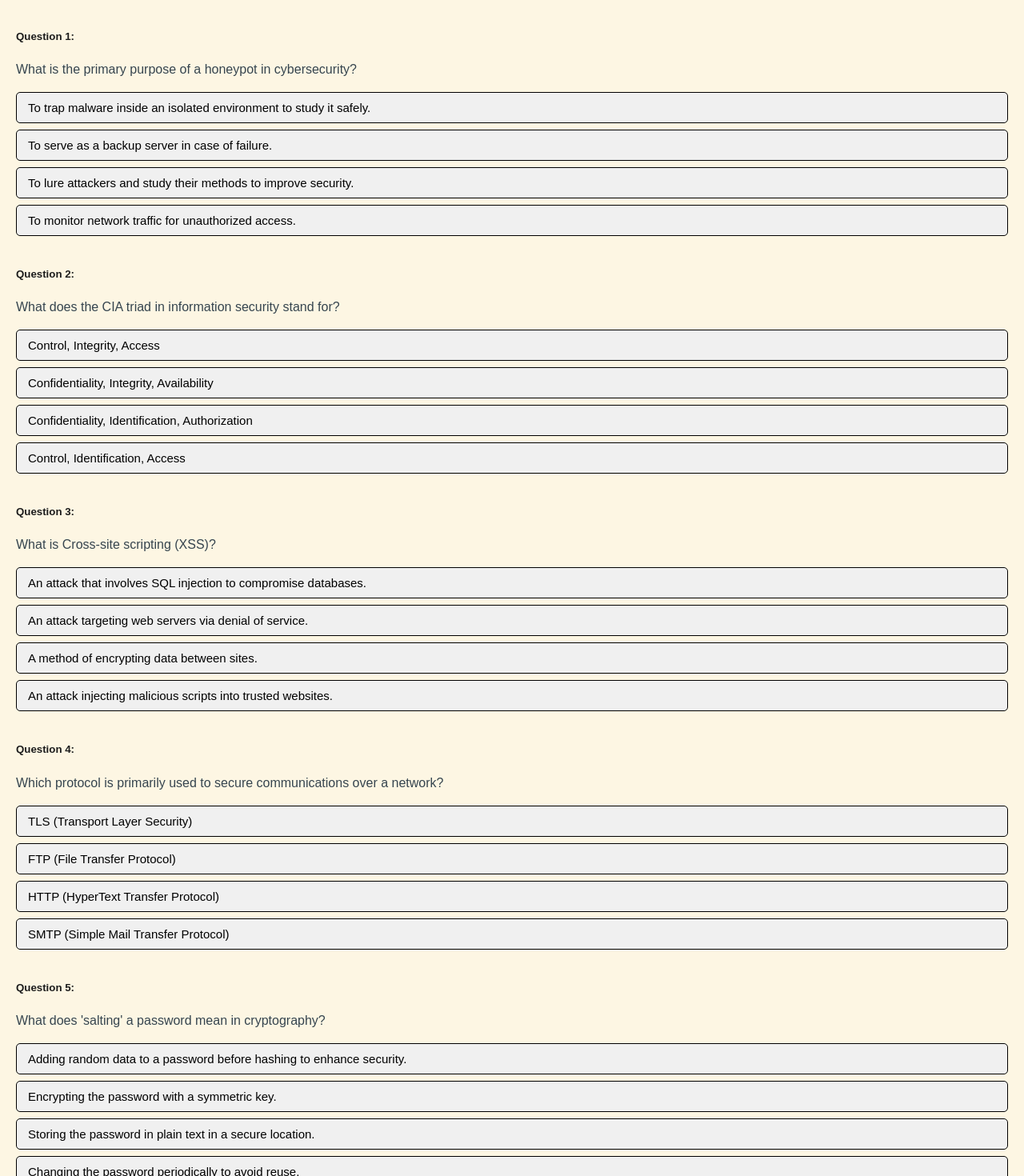
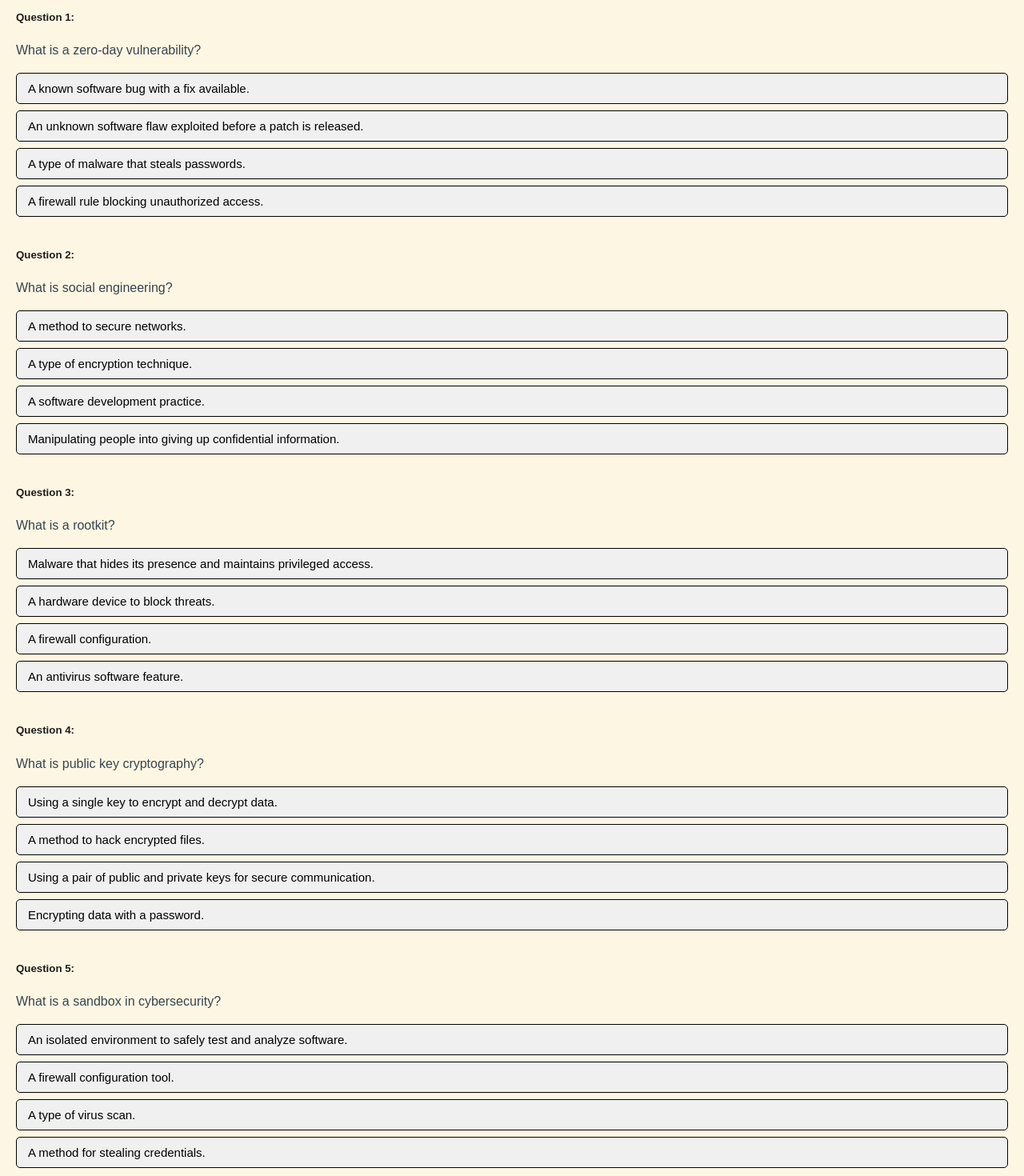
Before and after one commit to John-PaulSwaine/New-Quiz, a React (Vite) app: page /hard-cyber-security in a window 1280 px wide. Shown: the part 460-1930 px from the top of the page at 80% size. Built offline with nearby package versions, Linux system fonts and the light colour scheme.

Commit message:
fixed timer as it continued to count down when all questions on page had been answered. This bug has now successfully been repaired and is functioning as intended.

```diff
--- a/src/pages/hardCyberSecurity.jsx
+++ b/src/pages/hardCyberSecurity.jsx
@@ -10,23 +10,25 @@ const HardCyberSecurity = () => {
   const [timeExpired, setTimeExpired] = useState(false);
 
   const correctAnswers = {
-    q1: 'q1_a3',
-    q2: 'q2_a2',
-    q3: 'q3_a4',
-    q4: 'q4_a1',
+    q1: 'q1_a2',
+    q2: 'q2_a4',
+    q3: 'q3_a1',
+    q4: 'q4_a3',
     q5: 'q5_a1',
   };
 
   const explanations = {
-    q1: "The primary purpose of a honeypot is to lure attackers and study their tactics to improve security measures.",
-    q2: "The CIA triad stands for Confidentiality, Integrity, and Availability — the foundational principles of information security.",
-    q3: "Cross-site scripting (XSS) attacks inject malicious scripts into trusted websites to compromise user data.",
-    q4: "TLS (Transport Layer Security) is the cryptographic protocol that provides secure communications over a network.",
-    q5: "Salting a password adds random data to the password before hashing to defend against rainbow table attacks.",
+    q1: "Zero-day vulnerabilities are unknown flaws in software that attackers exploit before the vendor can patch them.",
+    q2: "Social engineering manipulates people into divulging confidential information or performing actions.",
+    q3: "A rootkit is a malicious software designed to hide the presence of malware and maintain privileged access.",
+    q4: "Public key cryptography uses pairs of keys — public and private — to securely encrypt and decrypt data.",
+    q5: "A sandbox isolates code execution to safely analyze or test software without risking the main system.",
   };
 
   useEffect(() => {
-    if (timeLeft <= 0) {
+    const allAnswered = ['q1', 'q2', 'q3', 'q4', 'q5'].every(q => answeredQuestions[q]);
+
+    if (timeLeft <= 0 || allAnswered) {
       setTimeExpired(true);
       setDisabled({ q1: true, q2: true, q3: true, q4: true, q5: true });
       return;
@@ -37,7 +39,7 @@ const HardCyberSecurity = () => {
     }, 1000);
 
     return () => clearInterval(timerId);
-  }, [timeLeft]);
+  }, [timeLeft, answeredQuestions]);
 
   const handleCorrectClick = (key) => {
     if (timeExpired) return;
@@ -72,64 +74,64 @@ const HardCyberSecurity = () => {
   return (
     <div>
       <h1>Hard Cybersecurity Quiz</h1>
+      <h5>Rules:</h5>
+      <p>You will be asked five questions.</p>
+      <p>You will be given up to four potential answers, with only one being correct.</p>
+      <p>You only get one chance to answer.</p>
+      <br />
       <div>
-        <h5>Rules:</h5>
-        <p>You will be asked five challenging questions.</p>
-        <p>Each has four potential answers; only one is correct.</p>
-        <p>You have one attempt per question.</p>
+        <strong>Time left: {timeLeft} second{timeLeft !== 1 ? 's' : ''}</strong>
       </div>
-      <br />
-      <div><strong>Time left: {timeLeft} second{timeLeft !== 1 ? 's' : ''}</strong></div>
       {timeExpired && <p style={{ color: 'red', fontWeight: 'bold' }}>Time's up! You can no longer answer questions.</p>}
       <br />
 
       <div>
         <h5>Question 1:</h5>
-        <p>What is the primary purpose of a honeypot in cybersecurity?</p>
-        <button className={`answer-button ${getButtonClass('q1', 'q1_a1')}`} onClick={() => handleIncorrectClick('q1_a1')} disabled={disabled.q1 || timeExpired}>To trap malware inside an isolated environment to study it safely.</button>
-        <button className={`answer-button ${getButtonClass('q1', 'q1_a2')}`} onClick={() => handleIncorrectClick('q1_a2')} disabled={disabled.q1 || timeExpired}>To serve as a backup server in case of failure.</button>
-        <button className={`answer-button ${getButtonClass('q1', 'q1_a3')}`} onClick={() => handleCorrectClick('q1_a3')} disabled={disabled.q1 || timeExpired}>To lure attackers and study their methods to improve security.</button>
-        <button className={`answer-button ${getButtonClass('q1', 'q1_a4')}`} onClick={() => handleIncorrectClick('q1_a4')} disabled={disabled.q1 || timeExpired}>To monitor network traffic for unauthorized access.</button>
+        <p>What is a zero-day vulnerability?</p>
+        <button className={`answer-button ${getButtonClass('q1', 'q1_a1')}`} onClick={() => handleIncorrectClick('q1_a1')} disabled={disabled.q1 || timeExpired}>A known software bug with a fix available.</button>
+        <button className={`answer-button ${getButtonClass('q1', 'q1_a2')}`} onClick={() => handleCorrectClick('q1_a2')} disabled={disabled.q1 || timeExpired}>An unknown software flaw exploited before a patch is released.</button>
+        <button className={`answer-button ${getButtonClass('q1', 'q1_a3')}`} onClick={() => handleIncorrectClick('q1_a3')} disabled={disabled.q1 || timeExpired}>A type of malware that steals passwords.</button>
+        <button className={`answer-button ${getButtonClass('q1', 'q1_a4')}`} onClick={() => handleIncorrectClick('q1_a4')} disabled={disabled.q1 || timeExpired}>A firewall rule blocking unauthorized access.</button>
         {renderExplanation('q1')}
       </div>
 
       <div>
         <h5>Question 2:</h5>
-        <p>What does the CIA triad in information security stand for?</p>
-        <button className={`answer-button ${getButtonClass('q2', 'q2_a1')}`} onClick={() => handleIncorrectClick('q2_a1')} disabled={disabled.q2 || timeExpired}>Control, Integrity, Access</button>
-        <button className={`answer-button ${getButtonClass('q2', 'q2_a2')}`} onClick={() => handleCorrectClick('q2_a2')} disabled={disabled.q2 || timeExpired}>Confidentiality, Integrity, Availability</button>
-        <button className={`answer-button ${getButtonClass('q2', 'q2_a3')}`} onClick={() => handleIncorrectClick('q2_a3')} disabled={disabled.q2 || timeExpired}>Confidentiality, Identification, Authorization</button>
-        <button className={`answer-button ${getButtonClass('q2', 'q2_a4')}`} onClick={() => handleIncorrectClick('q2_a4')} disabled={disabled.q2 || timeExpired}>Control, Identification, Access</button>
+        <p>What is social engineering?</p>
+        <button className={`answer-button ${getButtonClass('q2', 'q2_a1')}`} onClick={() => handleIncorrectClick('q2_a1')} disabled={disabled.q2 || timeExpired}>A method to secure networks.</button>
+        <button className={`answer-button ${getButtonClass('q2', 'q2_a2')}`} onClick={() => handleIncorrectClick('q2_a2')} disabled={disabled.q2 || timeExpired}>A type of encryption technique.</button>
+        <button className={`answer-button ${getButtonClass('q2', 'q2_a3')}`} onClick={() => handleIncorrectClick('q2_a3')} disabled={disabled.q2 || timeExpired}>A software development practice.</button>
+        <button className={`answer-button ${getButtonClass('q2', 'q2_a4')}`} onClick={() => handleCorrectClick('q2_a4')} disabled={disabled.q2 || timeExpired}>Manipulating people into giving up confidential information.</button>
         {renderExplanation('q2')}
       </div>
 
       <div>
         <h5>Question 3:</h5>
-        <p>What is Cross-site scripting (XSS)?</p>
-        <button className={`answer-button ${getButtonClass('q3', 'q3_a1')}`} onClick={() => handleIncorrectClick('q3_a1')} disabled={disabled.q3 || timeExpired}>An attack that involves SQL injection to compromise databases.</button>
-        <button className={`answer-button ${getButtonClass('q3', 'q3_a2')}`} onClick={() => handleIncorrectClick('q3_a2')} disabled={disabled.q3 || timeExpired}>An attack targeting web servers via denial of service.</button>
-        <button className={`answer-button ${getButtonClass('q3', 'q3_a3')}`} onClick={() => handleIncorrectClick('q3_a3')} disabled={disabled.q3 || timeExpired}>A method of encrypting data between sites.</button>
-        <button className={`answer-button ${getButtonClass('q3', 'q3_a4')}`} onClick={() => handleCorrectClick('q3_a4')} disabled={disabled.q3 || timeExpired}>An attack injecting malicious scripts into trusted websites.</button>
+        <p>What is a rootkit?</p>
+        <button className={`answer-button ${getButtonClass('q3', 'q3_a1')}`} onClick={() => handleCorrectClick('q3_a1')} disabled={disabled.q3 || timeExpired}>Malware that hides its presence and maintains privileged access.</button>
+        <button className={`answer-button ${getButtonClass('q3', 'q3_a2')}`} onClick={() => handleIncorrectClick('q3_a2')} disabled={disabled.q3 || timeExpired}>A hardware device to block threats.</button>
+        <button className={`answer-button ${getButtonClass('q3', 'q3_a3')}`} onClick={() => handleIncorrectClick('q3_a3')} disabled={disabled.q3 || timeExpired}>A firewall configuration.</button>
+        <button className={`answer-button ${getButtonClass('q3', 'q3_a4')}`} onClick={() => handleIncorrectClick('q3_a4')} disabled={disabled.q3 || timeExpired}>An antivirus software feature.</button>
         {renderExplanation('q3')}
       </div>
 
       <div>
         <h5>Question 4:</h5>
-        <p>Which protocol is primarily used to secure communications over a network?</p>
-        <button className={`answer-button ${getButtonClass('q4', 'q4_a1')}`} onClick={() => handleCorrectClick('q4_a1')} disabled={disabled.q4 || timeExpired}>TLS (Transport Layer Security)</button>
-        <button className={`answer-button ${getButtonClass('q4', 'q4_a2')}`} onClick={() => handleIncorrectClick('q4_a2')} disabled={disabled.q4 || timeExpired}>FTP (File Transfer Protocol)</button>
-        <button className={`answer-button ${getButtonClass('q4', 'q4_a3')}`} onClick={() => handleIncorrectClick('q4_a3')} disabled={disabled.q4 || timeExpired}>HTTP (HyperText Transfer Protocol)</button>
-        <button className={`answer-button ${getButtonClass('q4', 'q4_a4')}`} onClick={() => handleIncorrectClick('q4_a4')} disabled={disabled.q4 || timeExpired}>SMTP (Simple Mail Transfer Protocol)</button>
+        <p>What is public key cryptography?</p>
+        <button className={`answer-button ${getButtonClass('q4', 'q4_a1')}`} onClick={() => handleIncorrectClick('q4_a1')} disabled={disabled.q4 || timeExpired}>Using a single key to encrypt and decrypt data.</button>
+        <button className={`answer-button ${getButtonClass('q4', 'q4_a2')}`} onClick={() => handleIncorrectClick('q4_a2')} disabled={disabled.q4 || timeExpired}>A method to hack encrypted files.</button>
+        <button className={`answer-button ${getButtonClass('q4', 'q4_a3')}`} onClick={() => handleCorrectClick('q4_a3')} disabled={disabled.q4 || timeExpired}>Using a pair of public and private keys for secure communication.</button>
+        <button className={`answer-button ${getButtonClass('q4', 'q4_a4')}`} onClick={() => handleIncorrectClick('q4_a4')} disabled={disabled.q4 || timeExpired}>Encrypting data with a password.</button>
         {renderExplanation('q4')}
       </div>
 
       <div>
         <h5>Question 5:</h5>
-        <p>What does 'salting' a password mean in cryptography?</p>
-        <button className={`answer-button ${getButtonClass('q5', 'q5_a1')}`} onClick={() => handleCorrectClick('q5_a1')} disabled={disabled.q5 || timeExpired}>Adding random data to a password before hashing to enhance security.</button>
-        <button className={`answer-button ${getButtonClass('q5', 'q5_a2')}`} onClick={() => handleIncorrectClick('q5_a2')} disabled={disabled.q5 || timeExpired}>Encrypting the password with a symmetric key.</button>
-        <button className={`answer-button ${getButtonClass('q5', 'q5_a3')}`} onClick={() => handleIncorrectClick('q5_a3')} disabled={disabled.q5 || timeExpired}>Storing the password in plain text in a secure location.</button>
-        <button className={`answer-button ${getButtonClass('q5', 'q5_a4')}`} onClick={() => handleIncorrectClick('q5_a4')} disabled={disabled.q5 || timeExpired}>Changing the password periodically to avoid reuse.</button>
+        <p>What is a sandbox in cybersecurity?</p>
+        <button className={`answer-button ${getButtonClass('q5', 'q5_a1')}`} onClick={() => handleCorrectClick('q5_a1')} disabled={disabled.q5 || timeExpired}>An isolated environment to safely test and analyze software.</button>
+        <button className={`answer-button ${getButtonClass('q5', 'q5_a2')}`} onClick={() => handleIncorrectClick('q5_a2')} disabled={disabled.q5 || timeExpired}>A firewall configuration tool.</button>
+        <button className={`answer-button ${getButtonClass('q5', 'q5_a3')}`} onClick={() => handleIncorrectClick('q5_a3')} disabled={disabled.q5 || timeExpired}>A type of virus scan.</button>
+        <button className={`answer-button ${getButtonClass('q5', 'q5_a4')}`} onClick={() => handleIncorrectClick('q5_a4')} disabled={disabled.q5 || timeExpired}>A method for stealing credentials.</button>
         {renderExplanation('q5')}
       </div>
     </div>
```
Also changed, not shown: src/pages/basicCyberSecurity.jsx (+5 -2 lines), src/pages/mediumCyberSecurity.jsx (+45 -43 lines).
